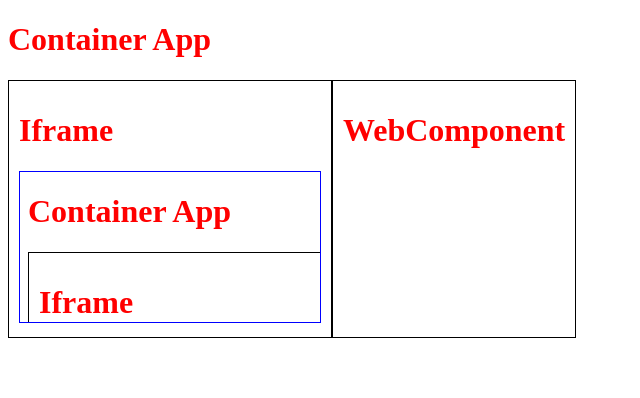
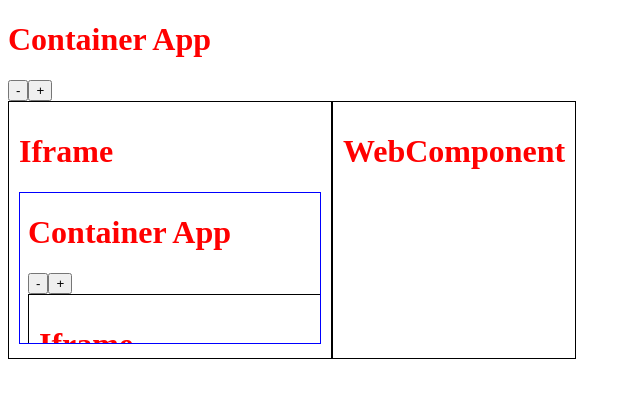
Before and after one commit to mattbillard/micro-frontend-experiments-v1, a React (Vite) app in the folder container-app/: page / in a window 1280 px wide. Shown: the top 398 px of the page, without its empty margins (0-640 px from the left). Built offline with nearby package versions, Linux system fonts and the light colour scheme; no server answers.

Commit message:
CRA working

```diff
--- a/container-app/src/components/container-app.tsx
+++ b/container-app/src/components/container-app.tsx
@@ -1,19 +1,28 @@
 import * as React from 'react';
+import { useState } from 'react';
 import { IframeComponent } from './iframe-component';
 import { WebComponent } from './web-component';
 
 interface IContainerAppProps {
 }
 
-export class ContainerApp extends React.Component<IContainerAppProps> {
-  render() {
-    const url = '/micro-app/index.html';
-    // const url = '/create-react-app';
+export const ContainerApp = (props: IContainerAppProps) => {
+  const [count, setCount] = useState<number>(1);
+
+  // const url = '/micro-app/index.html';
+  const url = '/create-react-app';
 
   return (
     <div className="container">
       <h1>Container App</h1>
-        <div className="row">
+      <div>
+        <button onClick={() => setCount(count - 1)}> - </button>
+        <button onClick={() => setCount(count + 1)}> + </button>
+      </div>
+
+      {([...new Array(count)]).map((val, idx) => {
+        return (
+          <div key={idx} className="row">
             <div>
               <h1>Iframe</h1>
               <IframeComponent url={url} />
@@ -21,15 +30,10 @@ export class ContainerApp extends React.Component<IContainerAppProps> {
             <div>
               <h1>WebComponent</h1>
               <WebComponent url={url} />
-            {/* <WebComponent url={url} />
-            <WebComponent url={url} />
-            <WebComponent url={url} />
-            <WebComponent url={url} />
-            <WebComponent url={url} />
-            <WebComponent url={url} /> */}
-          </div>
             </div>
           </div>
         )
+      })}
+    </div>
+  )
 }
-}
--- a/container-app/src/components/web-component.tsx
+++ b/container-app/src/components/web-component.tsx
@@ -24,7 +24,7 @@ const init = async (refCurrent, url: string) => {
   var text = await res.text();
 
   // Create shadow DOM to encapsulate CSS. Append new HTML
-  const shadowRoot = refCurrent!.attachShadow({ mode: 'open' });
+  // const shadowRoot = refCurrent!.attachShadow({ mode: 'open' });
   const context = (typeof shadowRoot !== 'undefined') ? shadowRoot : refCurrent;
   context.innerHTML = text;
 
```
Also changed, not shown: 2 other files (tests, documents, lock files or other folders). Lines whose indentation alone changed are shown as unchanged.
